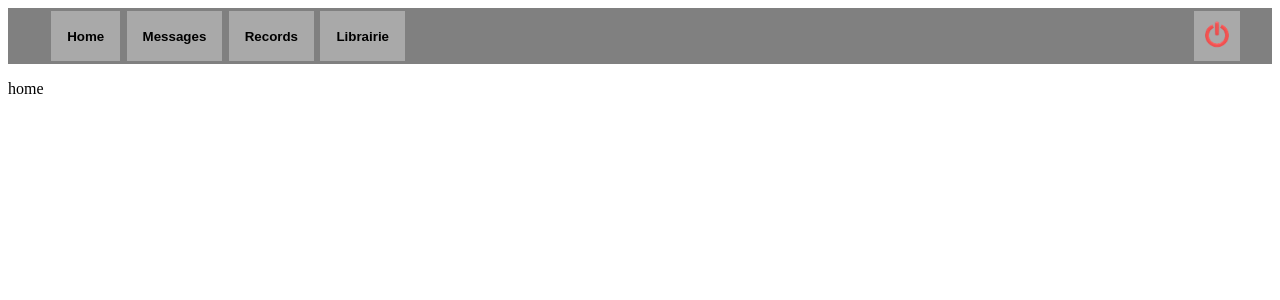
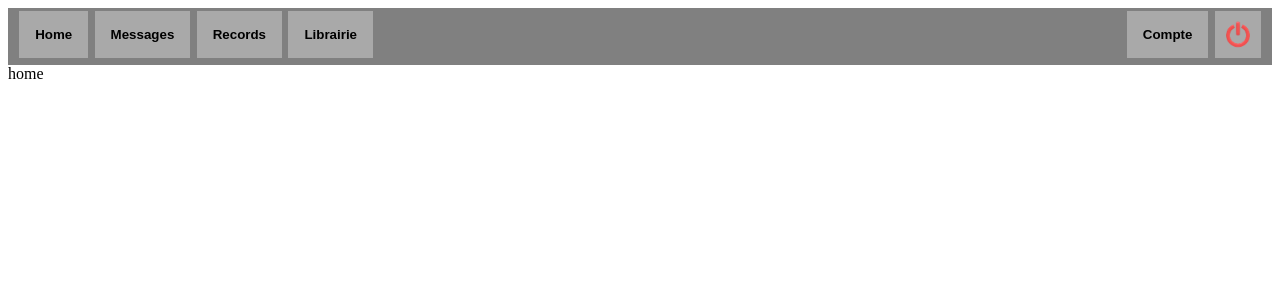
Before and after one commit to AlexGuignard/Balltrappe_Yoldrin, a PHP site: page /?target=home in a window 1280 px wide. Shown: the top 300 px of the page. Run offline with PHP 8.4, Linux system fonts and the light colour scheme; the visitor is signed in with stand-in values (Sample User, id 1).

Commit message:
adding account page and fixing some stuff making navbar better

```diff
--- a/includes/header.php
+++ b/includes/header.php
@@ -4,34 +4,46 @@
 <body>
 	<nav>
 		<div>
-			<ul>
-				<li onclick="clickchild(this)"><a href="/?target=home">Home</a></li>
-				<li onclick="clickchild(this)"><a href="/?target=messages">Messages</a></li>
-				<li onclick="clickchild(this)"><a href="/?target=records">Records</a></li>
-				<li onclick="clickchild(this)"><a href="/?target=library">Librairie</a></li>
-				<li onclick="clickchild(this)"  class="lastitem"><a  href="/?target=disconnect" ><img src="./images/power_off.avif"></a></li>
-			</ul>
+			<div class="navbar">
+				<div class="left_items">
+					<div oncdivck="clickchild(this)"><a href="/?target=home">Home</a></div>
+					<div oncdivck="clickchild(this)"><a href="/?target=messages">Messages</a></div>
+					<div oncdivck="clickchild(this)"><a href="/?target=records">Records</a></div>
+					<div oncdivck="clickchild(this)"><a href="/?target=library">Librairie</a></div>
+				</div>
+				<div oncdivck="clickchild(this)" class="right_items">
+					<div><a href="/?target=account">Compte</a></div>
+					<div class="nopad"><a href="/?target=disconnect" ><img src="./images/power_off.avif"></a></div>
+
+				</div>
+			</div>
 		</div>
 	</nav>
 	<style>
-			nav>div>ul{
+			.navbar{
+    			height: 3.55rem;
+			}
+			.nopad{
+				padding:0 !important;
+			}
+			nav>div>div{
 			    display: flex;
 	    		flex-direction: row;
 	    		background:<?=$navbar_color?>;
 			}
-			nav>div>ul>li:hover{
+			nav>div>div>div>div:hover{
     			transition:background .5s;
 				cursor: pointer;
 				background: <?=$navbar_hover_accent_color?>;
 			}
-			nav>div>ul>li{
+			nav>div>div>div>div{
 				margin-left:1rem;
 				list-style: none;
 				padding:1rem;
 				margin:.2rem;
 				background: <?=$navbar_accent_color?>;
 			}
-			nav>div>ul>li>a{
+			nav>div>div>div>div>a{
 				font:status-bar;
 				font-weight:bolder;
 				font-size:smaller;
@@ -39,19 +51,44 @@
 				text-decoration:none;
 				text-emphasis: 	none;
 			}
-			nav>div>ul>li>a>img{
+			nav>div>div>div>div>a>img{
     			width: 30px;
+    			padding:.5rem;
 			}
-			.lastitem{
-				aspect-ratio:1;
-				padding:.5rem;
+			.right_items{
+    			margin: auto;
+    			display: flex;
+				padding:0;
 				position:absolute;
-				left:93%;
+    			right: 1rem;
+				background: none;
+				height:fit-content	;
+
+			}
+			.left_items{
+    			margin: auto;
+    			display: flex;
+				padding:0;
+				position:absolute;
+    			left: 1rem;
+				height:fit-content	;
+
+			}
+			.right_items>div{
+				text-align: 	center;
+    			height: auto !important;
+				padding: 1rem;
+				height:fit-content	;
+			}
+			.right_items:hover{
+				background: none;
+
 			}
 	</style>
 	<script>
 		function clickchild(a){
-			a.children[0].click()
+			debugger
+			a.children[0].cdivck()
 
 		}
 	</script>
--- a/includes/helpers/hash.php
+++ b/includes/helpers/hash.php
@@ -17,3 +17,12 @@ function cleartarget(){
   );
 }
 </script>
+<?php
+
+function get_first_line_db($db, $sql) {
+	$a = $db->query($sql)->fetchAll();
+	if (empty($a)) {return array();}
+	return $a[0];
+}
+
+?>
```
Also changed, not shown: account.php (+86 -0 lines), includes/styles/account.html (+37 -0 lines), images/user_uploads/G5ihAsyL.png (added), images/user_uploads/default_icon.png (added).
